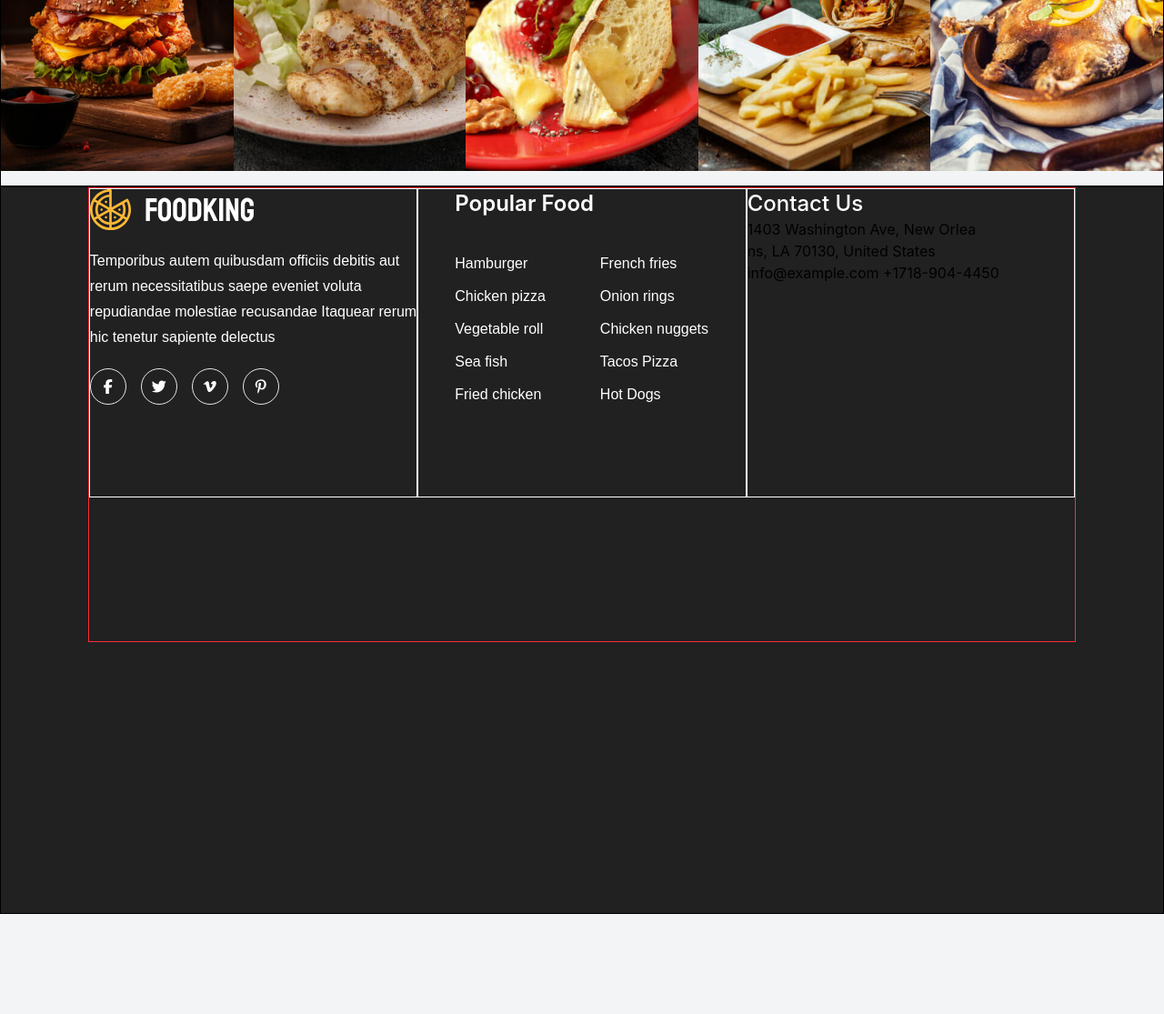
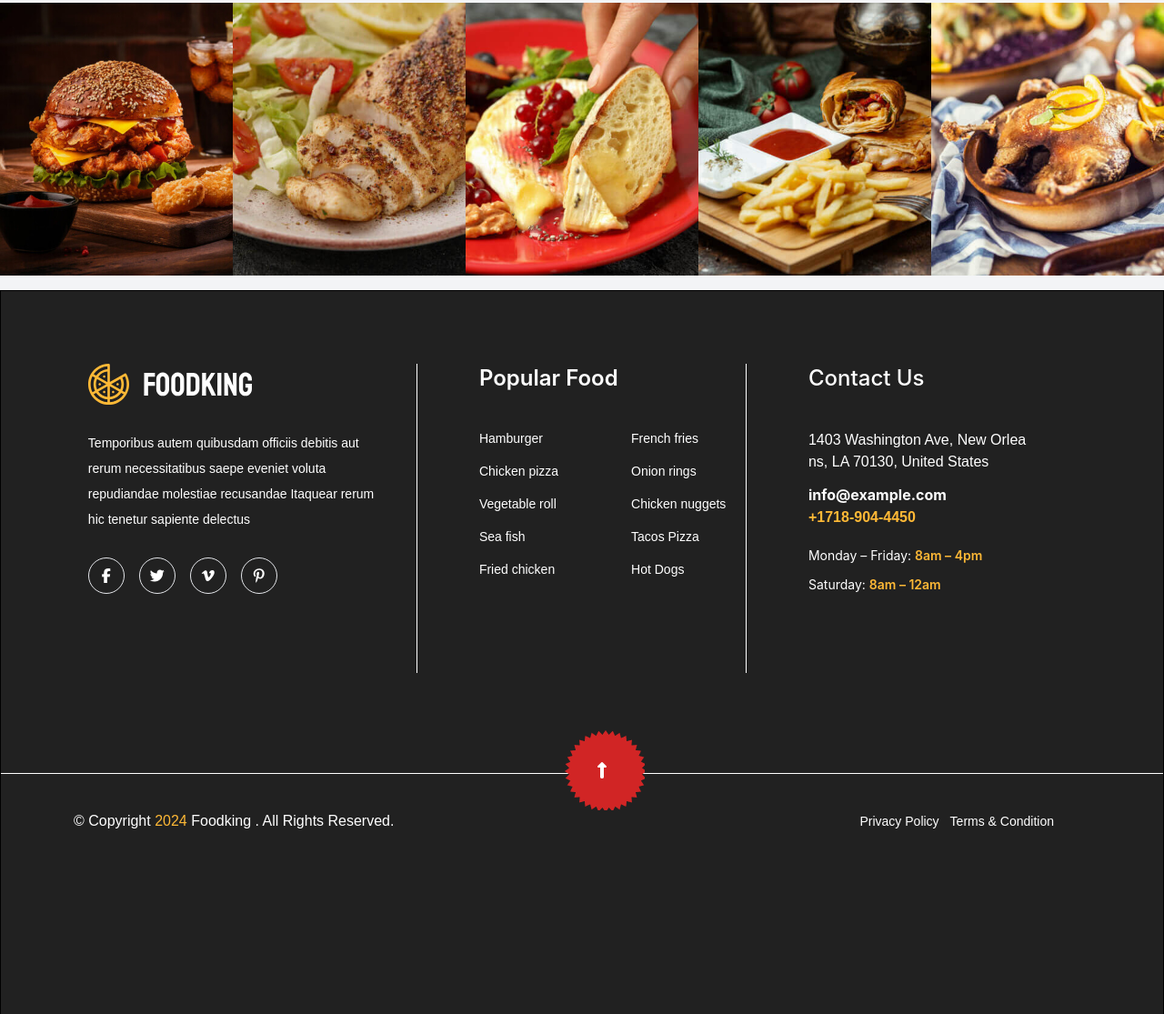
Before and after one commit to thakorvijay91/food-king, a website: page src/index.html in a window 1280 px wide. Shown: the part 8488-9603 px from the top of the page at 91% size. Before the commit the page ends 9493 px from the top, so only its background shows below. Drawn offline with nearby package versions, Linux system fonts and the light colour scheme.

Commit message:
footer buttom

```diff
--- a/src/index.html
+++ b/src/index.html
@@ -882,10 +882,10 @@
     </section>
 
     <!-- main cta banner section start -->
-    <section class="h-auto mt-4">
+    <section class="h-auto mt-8">
         <div class="w-[85%] mx-auto">
             <div class="bg-[url(/src/img/main-cta-bg-3.jpg)] h-100 bg-no-repeat bg-cover bg-fixed bg-center r">
-                <div class="size-full bg-linear-to-b from-neutral-100 to-neutral-50/30 relative ">
+                <div class="size-full bg-linear-to-b from-neutral-50 to-neutral-50/30 relative ">
                     <div>
                         <img src="./img/fry-shape-3.png" alt="" class="absolute left-10 top-10">
                     </div>
@@ -905,9 +905,9 @@
                         </div>
                         <div class="h-50 w-[43%] mt-20">
                             <form action="#">
-                                <div class="bg-white h-16 w-100 flex justify-center items-center gap-2 ">
+                                <div class="bg-white h-16 w-100 flex justify-center items-center gap-2 relative">
                                     <i class="fa-solid fa-envelope"></i>
-                                    <input type="email" placeholder="Enter Email Address" class="w-80">
+                                    <input type="email" placeholder="Enter Email Address" class="w-80 border-none">
                                 </div>
                             </form>
                             <button class="bg-mint h-13 w-50 mt-5">
@@ -927,7 +927,7 @@
     </section>
 
     <!-- instagram banner section start -->
-    <section class="h-auto border">
+    <section class="h-auto mt-25">
         <div class="flex">
             <div class="h-79 w-75 hover:bg-green-400 hover:h-79 bg-transparent" data-aos="fade-left "><img
                     src="./img/1.jpg" alt=""></div>
@@ -940,40 +940,41 @@
 
     <!-- footer section start -->
     <footer class="h-screen border bg-header">
-        <div class="h-[500px]  w-[85%] border border-red-500 mx-auto">
+        <div class="h-[450px]  w-[85%]  mx-auto mt-20">
             <div class="flex row">
-                <div class="h-85 w-[33.33%] border border-white">
+                <div class="h-85 w-[33.33%]  border-r border-white">
                     <div>
                         <a href="#">
                             <img src="./img/logo-3.svg" alt="">
                         </a>
                     </div>
                     <div>
-                        <p class="font-ravi font-medium mt-5 leading-7 text-king">Temporibus autem quibusdam officiis
-                            debitis aut rerum necessitatibus saepe eveniet voluta
-                            repudiandae molestiae recusandae Itaquear rerum hic tenetur sapiente delectus</p>
-                        <div class="flex gap-4 mt-5 ">
+                        <p class="font-ravi font-medium mt-7 text-sm leading-7 text-king ">Temporibus autem quibusdam
+                            officiis
+                            debitis aut <br> rerum necessitatibus saepe eveniet voluta <br>
+                            repudiandae molestiae recusandae Itaquear rerum <br> hic tenetur sapiente delectus</p>
+                        <div class="flex gap-4 mt-7 ">
                             <a href="#"
-                                class="h-10 w-10 border border-gray-200 rounded-full flex justify-center items-center"><i
+                                class="h-10 w-10 border border-gray-200 rounded-full flex justify-center items-center hover:bg-red-600 "><i
                                     class="fa-brands fa-facebook-f" style="color: rgb(255, 255, 255);"></i></a>
                             <a href="#"
-                                class="h-10 w-10 border border-gray-200  rounded-full flex justify-center items-center"><i
+                                class="h-10 w-10 border border-gray-200  rounded-full flex justify-center items-center hover:bg-red-600 "><i
                                     class="fa-brands fa-twitter" style="color: rgb(255, 255, 255); "></i></a>
                             <a href="#"
-                                class="h-10 w-10 border border-gray-200  rounded-full flex justify-center items-center"><i
+                                class="h-10 w-10 border border-gray-200  rounded-full flex justify-center items-center hover:bg-red-600 "><i
                                     class="fa-brands fa-vimeo-v" style="color: rgb(255, 255, 255);"></i></a>
                             <a href="#"
-                                class="h-10 w-10 border border-gray-200  rounded-full flex justify-center items-center"><i
+                                class="h-10 w-10 border border-gray-200  rounded-full flex justify-center items-center hover:bg-red-600 "><i
                                     class="fa-brands fa-pinterest-p" style="color: rgb(255, 255, 255);"></i></a>
                         </div>
                     </div>
                 </div>
-                <div class="h-85 w-[33.33%] border border-white">
+                <div class="h-85 w-[33.33%] border-r border-white">
                     <div>
-                        <h4 class="text-2xl text-king font-semibold ms-10">Popular Food</h4>
+                        <h4 class="text-2xl text-king font-semibold ms-17">Popular Food</h4>
                     </div>
-                    <div class="flex mt-8 gap-15 ms-10">
-                        <ul class="text-king font-ravi font-medium leading-9">
+                    <div class="flex mt-8 gap-15 ms-17">
+                        <ul class="text-king font-ravi font-medium leading-9 text-sm">
                             <li><a href="#"><span>Hamburger</span></a></li>
                             <li><a href="#"><span>Chicken pizza</span></a></li>
                             <li><a href="#"><span>Vegetable roll</span></a></li>
@@ -981,7 +982,7 @@
                             <li><a href="#"><span>Fried chicken</span></a></li>
                         </ul>
 
-                        <ul class="text-king font-ravi font-medium leading-9">
+                        <ul class="text-king font-ravi font-medium leading-9 text-sm ms-5">
                             <li><a href="#"><span>French fries</span></a></li>
                             <li><a href="#"><span>Onion rings</span></a></li>
                             <li><a href="#"><span>Chicken nuggets</span></a></li>
@@ -990,15 +991,47 @@
                         </ul>
                     </div>
                 </div>
-                <div class="h-85 w-[33.33%] border border-white">
+                <div class="h-85 w-[33.33%] border-white">
                     <div>
-                        <h4 class="text-2xl text-king font-medium">Contact Us</h4>
+                        <h4 class="text-2xl text-king font-medium ms-17">Contact Us</h4>
                     </div>
-                    <div>
-                        <p>1403 Washington Ave, New Orlea <br> ns, LA 70130, United States</p>
-                        <a href="#">info@example.com</a>
-                        <a href="#">+1718-904-4450</a>
+                    <div class="ms-17">
+                        <p class="mt-10 text-king font-medium font-ravi ">1403 Washington Ave, New Orlea <br> ns, LA
+                            70130, United States</p>
+                        <div class="mt-3">
+                            <a href="#" class="text-king font-bold">info@example.com</a>
+                            <br>
+                            <a href="#" class="text-tahiti font-bold font-ravi">+1718-904-4450</a>
+                        </div>
+                        <ul class="mt-5">
+                            <li class="text-king text-sm">Monday – Friday: <span class="text-tahiti font-semibold"> 8am
+                                    – 4pm</span></li>
+                            <li class="text-king text-sm mt-3">Saturday: <span class="text-tahiti font-semibold"> 8am –
+                                    12am</span></li>
+                        </ul>
                     </div>
+                </div>
+            </div>
+        </div>
+        <!-- footer buttom start -->
+        <div class="border-t border-white ">
+            <div class="absolute">
+            <div class="bg-[url(/src/img/box.png)] size-22 relative  left-155 bottom-12"><i class="fa-solid fa-up-long p-9 " style="color: rgb(255, 255, 255);"></i></div>
+            </div>
+
+            <div class="flex items-center justify-between pr-30 pl-20 mt-10">
+                <div>
+                    <p class="text-king font-ravi">© Copyright
+                        <span class="text-tahiti">2024</span>
+                        <a href="./index.html">Foodking</a>
+                        <span>. All Rights Reserved.</span>
+                    </p>
+                </div>
+                <div>
+                    <ul class="flex text-king text-sm gap-3 font-ravi">
+                        <li><a href=""><span>Privacy Policy</span></a></li>
+                        <li><a href=""><span>Terms & Condition</span></a></li>
+                    </ul>
                 </div>
             </div>
         </div>
```
Also changed, not shown: src/css/output.css.
